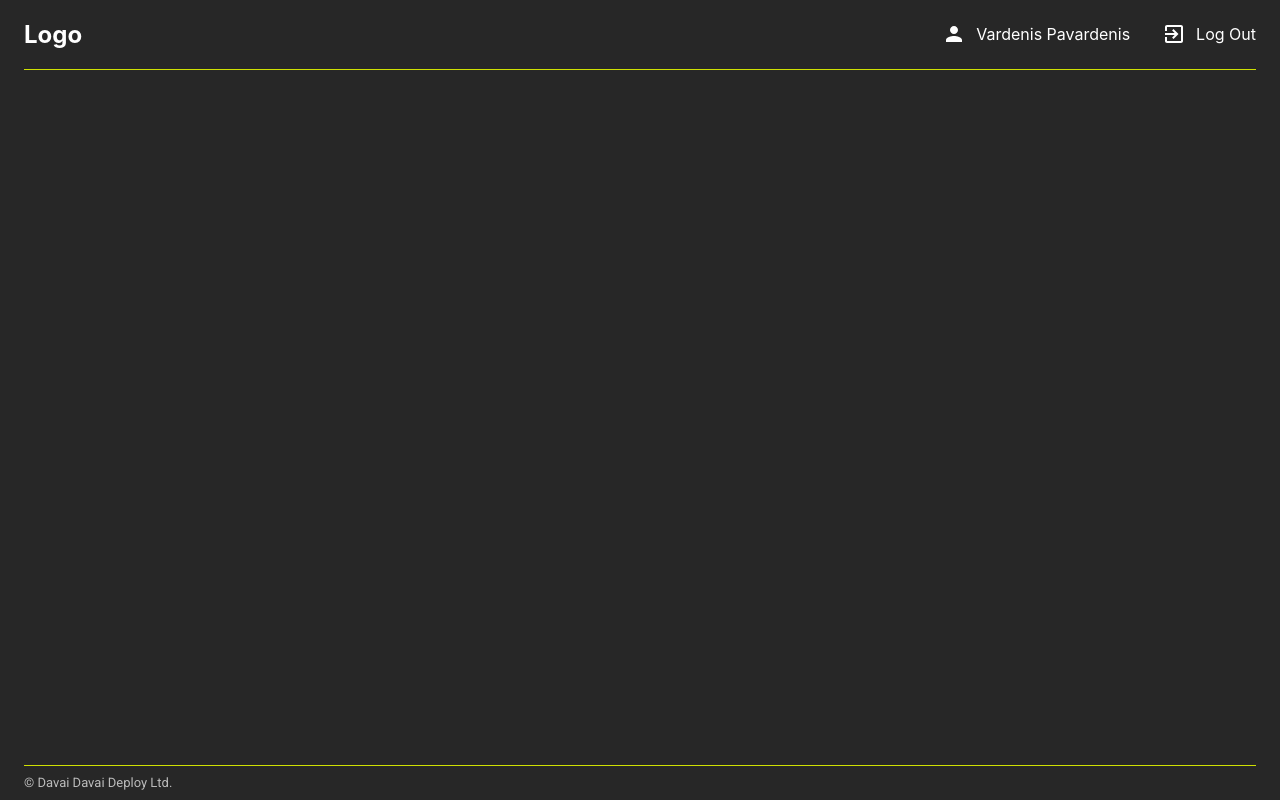
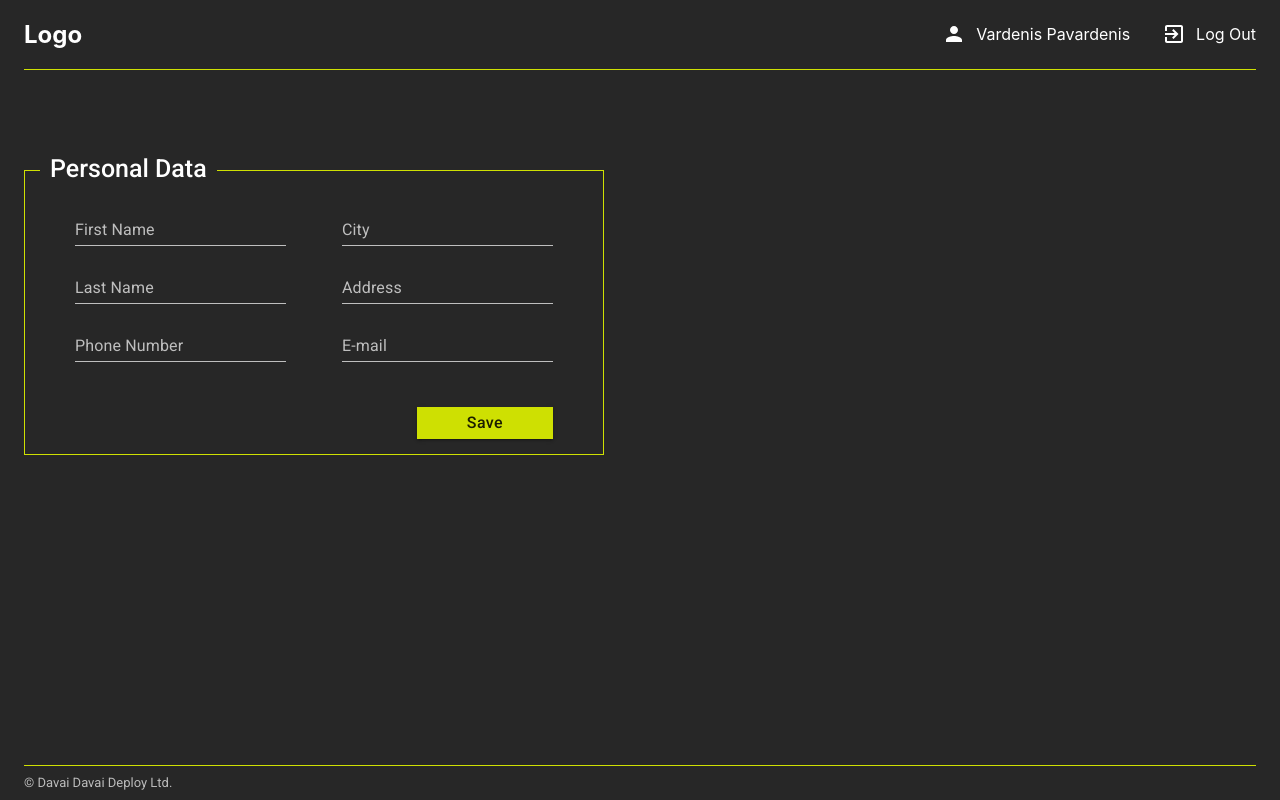
Before and after one commit to giplonis/delivery-service, a React (Create React App) app in the folder ui/: page /profile in a window 1280 px wide. Built offline with nearby package versions, Linux system fonts and the light colour scheme.

Commit message:
DDD-45 add personal data modification form

```diff
--- /dev/null
+++ b/ui/src/components/PersonalData.jsx
@@ -0,0 +1,71 @@
+import React from "react";
+import { Formik, Form } from "formik";
+import Field from "./Field";
+import { Grid, Button } from "@material-ui/core";
+import * as yup from "yup";
+import "../styles/PersonalData.css";
+
+function PersonalData() {
+  const labels = [
+    { label: "First Name", name: "name" },
+    { label: "Last Name", name: "surname" },
+    { label: "Phone Number", name: "number" },
+    { label: "City", name: "city" },
+    { label: "Address", name: "address" },
+    { label: "E-mail", name: "email" },
+  ];
+
+  const validationSchema = yup.object({
+    name: yup.string().required("Required").max(30, "First Name is too long!"),
+    surname: yup.string().required("Required").max(30, "Last Name is too long!"),
+    number: yup
+      .string()
+      .required("Required")
+      .matches(/^(\+?\d{0,4})?\s?-?\s?(\(?\d{3}\)?)\s?-?\s?(\(?\d{3}\)?)\s?-?\s?(\(?\d{4}\)?)?$/, "Invalid Phone Number!"),
+    city: yup.string().required("Required").max(30, "City Name is too long!"),
+    address: yup.string().required("Required").max(50, "Address is too long!"),
+    email: yup.string().required("Required").email("Invalid E-mail"),
+  });
+
+  return (
+    <Formik
+      // GET initial values here when API is done
+      initialValues={{
+        name: "",
+        surname: "",
+        number: "",
+        city: "",
+        address: "",
+        email: "",
+      }}
+      validationSchema={validationSchema}
+      onSubmit={(data) => {
+        // Submit data to <Profile /> here
+      }}>
+      <Form>
+        <div className="form-wrapper">
+          <div className="form-inner">
+            <div className="form-header">Personal Data</div>
+            <Grid container spacing={7}>
+              <Grid item xs={6}>
+                {labels.slice(0, 3).map((label, key) => (
+                  <Field key={key} label={label.label} name={label.name} />
+                ))}
+              </Grid>
+              <Grid item xs={6}>
+                {labels.slice(3, 6).map((label, key) => (
+                  <Field key={key} label={label.label} name={label.name} />
+                ))}
+              </Grid>
+            </Grid>
+            <Button color="primary" variant="contained" className="form-button save-personal-data-button" type="submit">
+              Save
+            </Button>
+          </div>
+        </div>
+      </Form>
+    </Formik>
+  );
+}
+
+export default PersonalData;
--- a/ui/src/components/Profile.jsx
+++ b/ui/src/components/Profile.jsx
@@ -1,14 +1,20 @@
 import React from "react";
 import Header from "./Header";
 import Footer from "./Footer";
-import { Container } from "@material-ui/core";
+import { Container, Grid } from "@material-ui/core";
+import PersonalData from "./PersonalData";
 
 function Profile() {
   return (
     <Container>
       <div className="content-wrapper">
         <Header />
-        {/* Content Here */}
+        <Grid container spacing={9}>
+          <Grid item xs={6}>
+            <PersonalData />
+          </Grid>
+          <Grid item xs={6}></Grid>
+        </Grid>
       </div>
       <Footer />
     </Container>
--- /dev/null
+++ b/ui/src/styles/PersonalData.css
@@ -0,0 +1,3 @@
+.save-personal-data-button {
+  margin-top: 40px !important;
+}
--- a/ui/src/styles/SendingInfo.css
+++ b/ui/src/styles/SendingInfo.css
@@ -16,7 +16,6 @@
 
 .form-inner {
   border: 1px solid var(--primary);
-  padding: 10px;
   padding: 10px 50px 15px 50px;
   height: 100%;
 }
```
